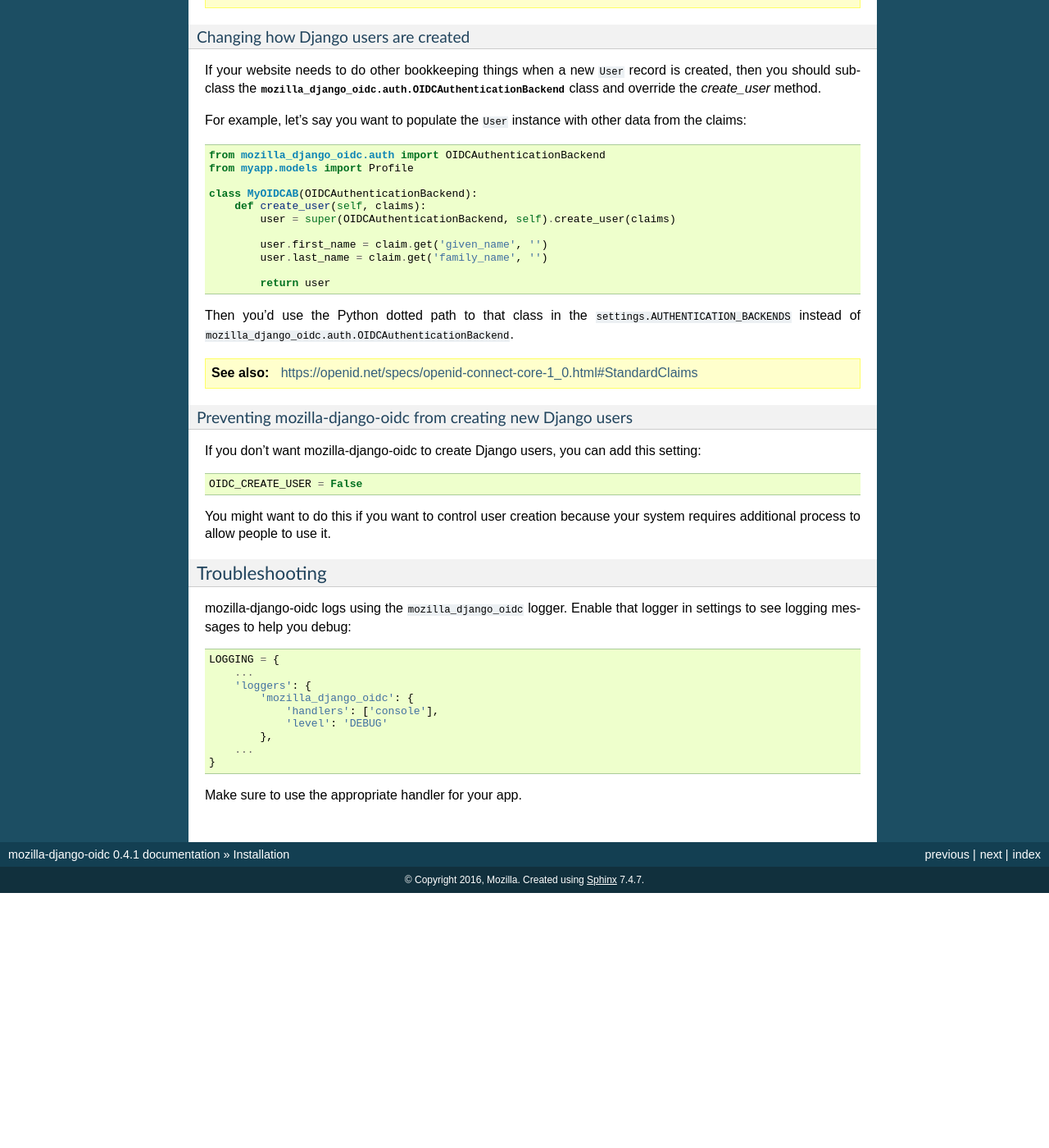
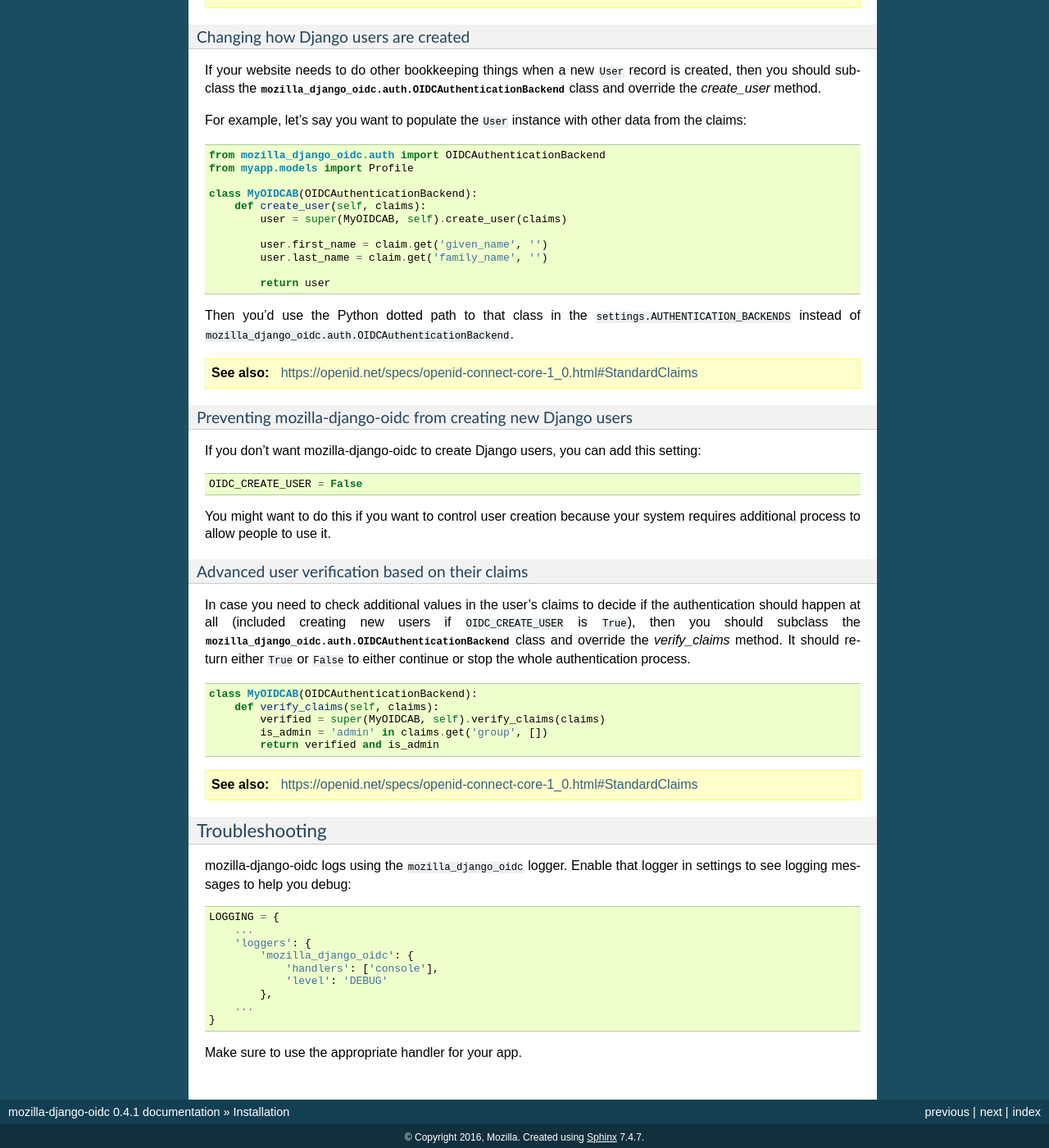
Before and after one commit to mozilla/mozilla-django-oidc, a Sphinx documentation site: the page built from docs/installation.rst, in a window 1280 px wide and 1400 px high, scrolled down 4364 px. Shown: the whole window at 82% size. Built offline with Sphinx 7.4.7, drawn with Linux system fonts in a browser that asks for light colours; before the commit the page ends 5453 px from its top, so only the background shows below that; some of the changed text lies outside the part shown.

Commit message:
Add verify_claims method for advanced authenticatio checks (e.g. LDAP groups).

```diff
--- a/docs/installation.rst
+++ b/docs/installation.rst
@@ -309,7 +309,7 @@
 
    class MyOIDCAB(OIDCAuthenticationBackend):
        def create_user(self, claims):
-           user = super(OIDCAuthenticationBackend, self).create_user(claims)
+           user = super(MyOIDCAB, self).create_user(claims)
 
            user.first_name = claim.get('given_name', '')
            user.last_name = claim.get('family_name', '')
@@ -340,6 +340,29 @@
 system requires additional process to allow people to use it.
 
 
+Advanced user verification based on their claims
+~~~~~~~~~~~~~~~~~~~~~~~~~~~~~~~~~~~~~~~~~~~~~~~~
+
+In case you need to check additional values in the user's claims to decide
+if the authentication should happen at all (included creating new users
+if ``OIDC_CREATE_USER`` is ``True``), then you should subclass the
+:py:class:`mozilla_django_oidc.auth.OIDCAuthenticationBackend` class and
+override the `verify_claims` method. It should return either ``True`` or
+``False`` to either continue or stop the whole authentication process.
+
+.. code-block:: python
+
+   class MyOIDCAB(OIDCAuthenticationBackend):
+       def verify_claims(self, claims):
+           verified = super(MyOIDCAB, self).verify_claims(claims)
+           is_admin = 'admin' in claims.get('group', [])
+           return verified and is_admin
+
+.. seealso::
+
+   https://openid.net/specs/openid-connect-core-1_0.html#StandardClaims
+
+
 Troubleshooting
 ---------------
 
```
Also changed, not shown: 2 other files.
